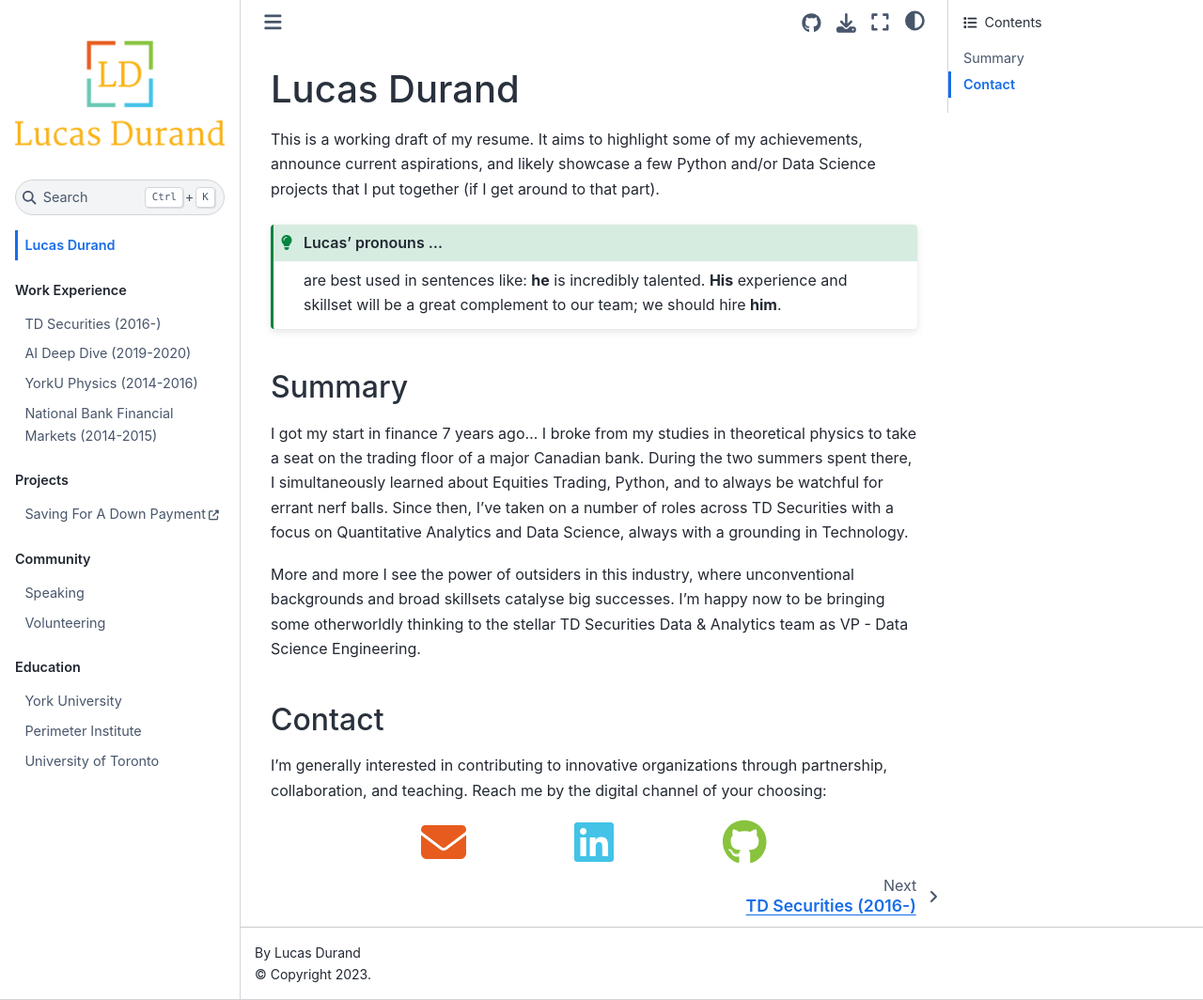
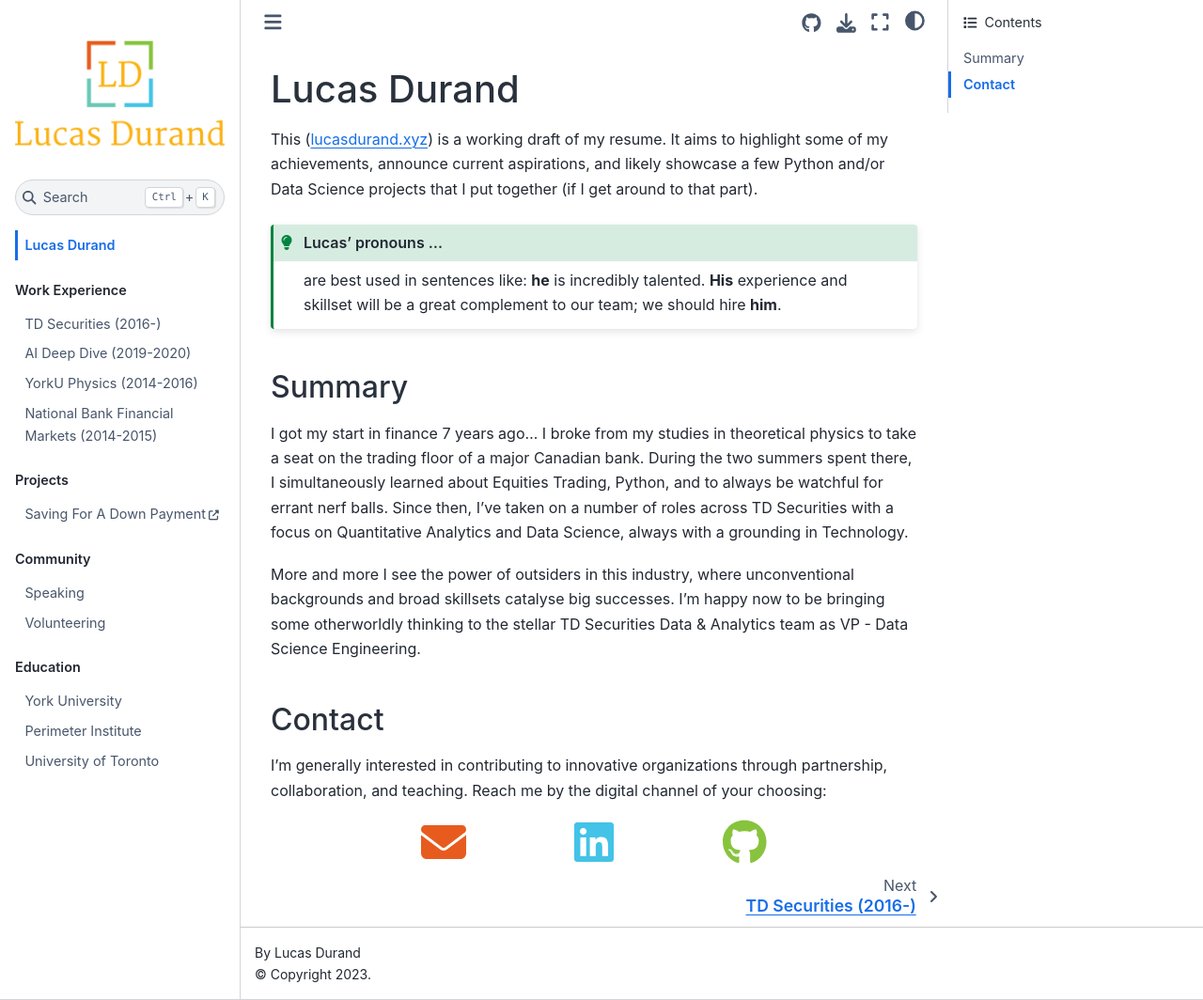
Before and after one commit to lucasdurand/lucasdurand, a Jupyter Book: the page built from intro.md, in a window 1280 px wide and 1064 px high. Shown: the whole window at 94% size. Built offline with Jupyter Book 1.0.4 settings and Sphinx 7.4.7 and the Sphinx Book theme 1.1.4, drawn with Linux system fonts in a browser that asks for light colours; nearby versions of some CDN libraries; pages that are not in the unit, such as notebooks, are missing from menus; comment, search, counter and statistics services are not loaded.

Commit message:
Include link to live web version

````diff
--- a/intro.md
+++ b/intro.md
@@ -1,6 +1,6 @@
 # Lucas Durand
 
-This is a working draft of my resume. It aims to highlight some of my achievements, announce current aspirations, and likely showcase a few Python and/or Data Science projects that I put together (if I get around to that part).
+This ([lucasdurand.xyz](http://lucasdurand.xyz)) is a working draft of my resume. It aims to highlight some of my achievements, announce current aspirations, and likely showcase a few Python and/or Data Science projects that I put together (if I get around to that part).
 
 ```{admonition} Lucas' pronouns ...
 :class: tip
````
